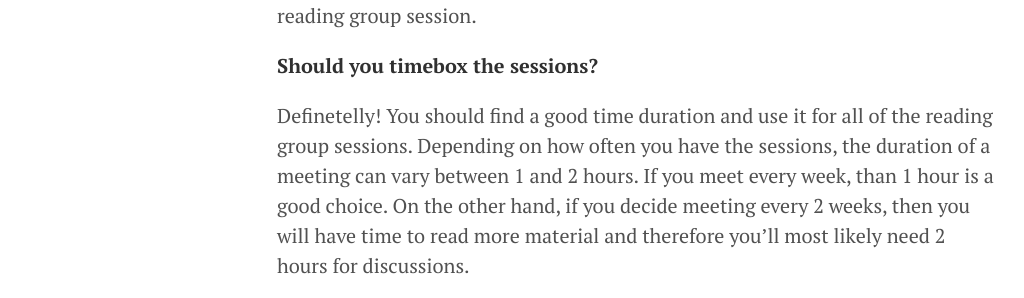
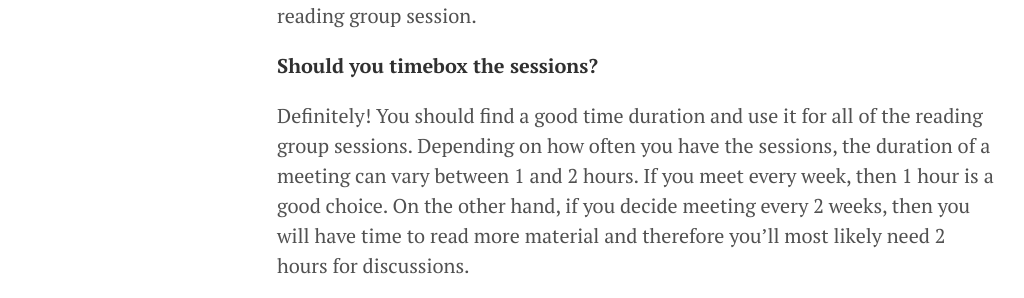
Before and after one commit to valentinabojan/valentinabojan.github.io, a Jekyll site: the page built from _posts/2018-11-17-a-recipe-for-successful-reading-groups-in-it.md, in a window 1280 px wide and 900 px high, scrolled down 1752 px. Shown: the part 158-456 px from the top of the window, without its empty margins (3-1027 px from the left). Built offline with Jekyll 4.4.1, drawn with Linux system fonts in a browser that asks for light colours; nearby versions of some CDN libraries; comment, search, counter and statistics services are not loaded; some of the changed text lies outside the part shown.

Commit message:
[A recipe for successful reading groups in IT] fix some typos

```diff
--- a/_posts/2018-11-17-a-recipe-for-successful-reading-groups-in-it.md
+++ b/_posts/2018-11-17-a-recipe-for-successful-reading-groups-in-it.md
@@ -57,9 +57,9 @@ where everyone can speak his mind and debate the topic during the timeslot of th
 
 **Should you timebox the sessions?**
 
-Definetelly! You should find a good time duration and use it for all of the reading group sessions.
+Definitely! You should find a good time duration and use it for all of the reading group sessions.
 Depending on how often you have the sessions, the duration of a meeting can vary between 1 and 2 hours.
-If you meet every week, than 1 hour is a good choice. On the other hand, if you decide meeting every 2 weeks, then
+If you meet every week, then 1 hour is a good choice. On the other hand, if you decide meeting every 2 weeks, then
 you will have time to read more material and therefore you'll most likely need 2 hours for discussions.
 
 As a facilitator, you'll always have to keep an eye on the clock and timebox your activities to make sure that
@@ -139,4 +139,4 @@ we presented to our Java colleagues the way we apply the DevOps practices in our
 7. Don't forget to organise a follow up activity
 8. Keep an open mind
 9. Continuously ask for feedback
-10. Enjoy the book
+10. Enjoy the book!
```
Also changed, not shown: other parts of _posts/2018-11-17-a-recipe-for-successful-reading-groups-in-it.md (+1 -1 lines).
